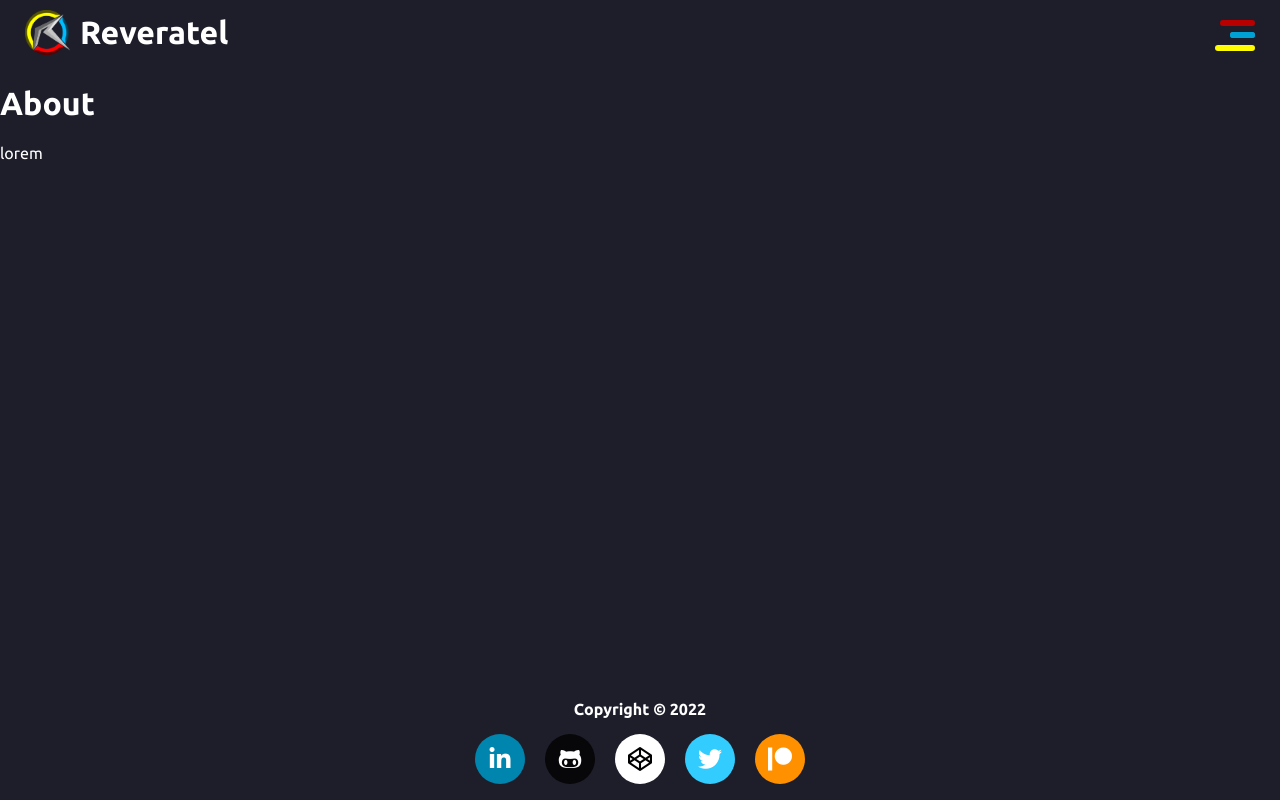
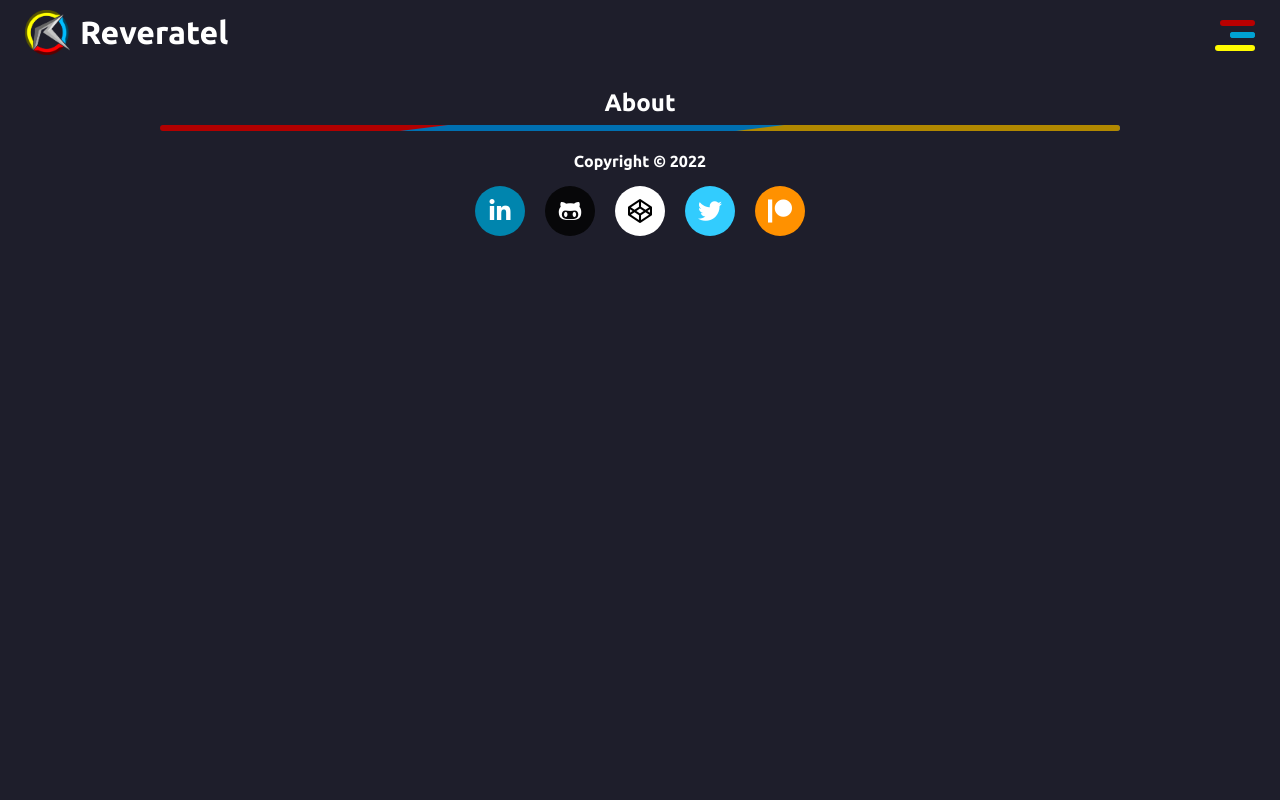
Before and after one commit to diogodesignergil/ePortfolio, a React (Create React App) app in the folder Client/: page /about in a window 1280 px wide. Shown: the top 800 px of the page. Built offline with nearby package versions, Linux system fonts and the light colour scheme.

Commit message:
About Begin

```diff
--- a/Client/src/components/layout/footer/footer.css
+++ b/Client/src/components/layout/footer/footer.css
@@ -6,7 +6,7 @@ footer {
   text-align: center;
   /* border: 1px white solid; */
   bottom: 0;
-  position: absolute;
+  /* position: absolute; */
   /* background-color: rgb(48, 48, 48); */
 }
 .copyright {
--- a/Client/src/page/About.js
+++ b/Client/src/page/About.js
@@ -1,11 +1,20 @@
 import React from "react";
+import "./about.css";
 
 function About() {
   return (
-    <>
+    <section className="about" id="about">
       <h1>About</h1>
-      <p>lorem</p>
-    </>
+      <div className="line">
+        <hr></hr>
+        <hr></hr>
+        <hr></hr>
+      </div>
+      <div className="contianer-info">
+        <div className="card-info"></div>
+        <div className="info"></div>
+      </div>
+    </section>
   );
 }
 
--- /dev/null
+++ b/Client/src/page/about.css
@@ -0,0 +1,41 @@
+.about {
+  width: 100%;
+  margin: 25px auto;
+  display: flex;
+  flex-direction: column;
+  justify-content: center;
+  align-items: center;
+  /* height: 100vh; */
+  text-align: center;
+}
+
+h1 {
+  margin: 0;
+  padding: 0;
+}
+
+.line {
+  display: flex;
+  width: 75%;
+  position: relative;
+}
+
+.line hr {
+  position: absolute;
+  width: 100%;
+  height: 6px;
+  border-radius: 50px;
+  border: none;
+}
+
+.line hr:nth-child(1) {
+  background: rgb(177, 0, 0);
+}
+.line hr:nth-child(2) {
+  background: rgb(0, 112, 177);
+  clip-path: polygon(30% 0, 100% 0%, 100% 100%, 25% 100%);
+}
+.line hr:nth-child(3) {
+  background: rgb(177, 136, 0);
+  clip-path: polygon(65% 0, 100% 0%, 100% 100%, 60% 100%);
+}
--- a/Client/src/page/home.css
+++ b/Client/src/page/home.css
@@ -1,11 +1,9 @@
 .home {
   width: 100%;
-  height: 100vh;
+  height: 79vh;
   display: flex;
   /* border: 1px solid white; */
-  position: absolute;
-  top: 0;
-  left: 0;
+  /* position: absolute; */
 }
 .home .max-width {
   margin: auto 0 auto 200px;
@@ -87,6 +85,7 @@
   position: relative;
   top: 0;
   animation: slide 6s steps(3) infinite;
+  /* text-transform: uppercase; */
 }
 
 @keyframes slide {
@@ -156,18 +155,20 @@
   right: 10%;
   top: 10%;
   /* transform: translateY(-50%); */
+  /* display: none; */
+  /* z-index: -1; */
 }
 
 .ring img {
-  height: 80vh;
+  height: 75vh;
   animation: 20s rotate infinite linear;
   overflow-x: hidden;
 }
 
 @keyframes rotate {
-  from {
+  /* from {
     transform: rotate(0deg);
-  }
+  } */
   to {
     transform: rotate(360deg);
   }
```
Also changed, not shown: 1 other file (tests, documents, lock files or other folders).
